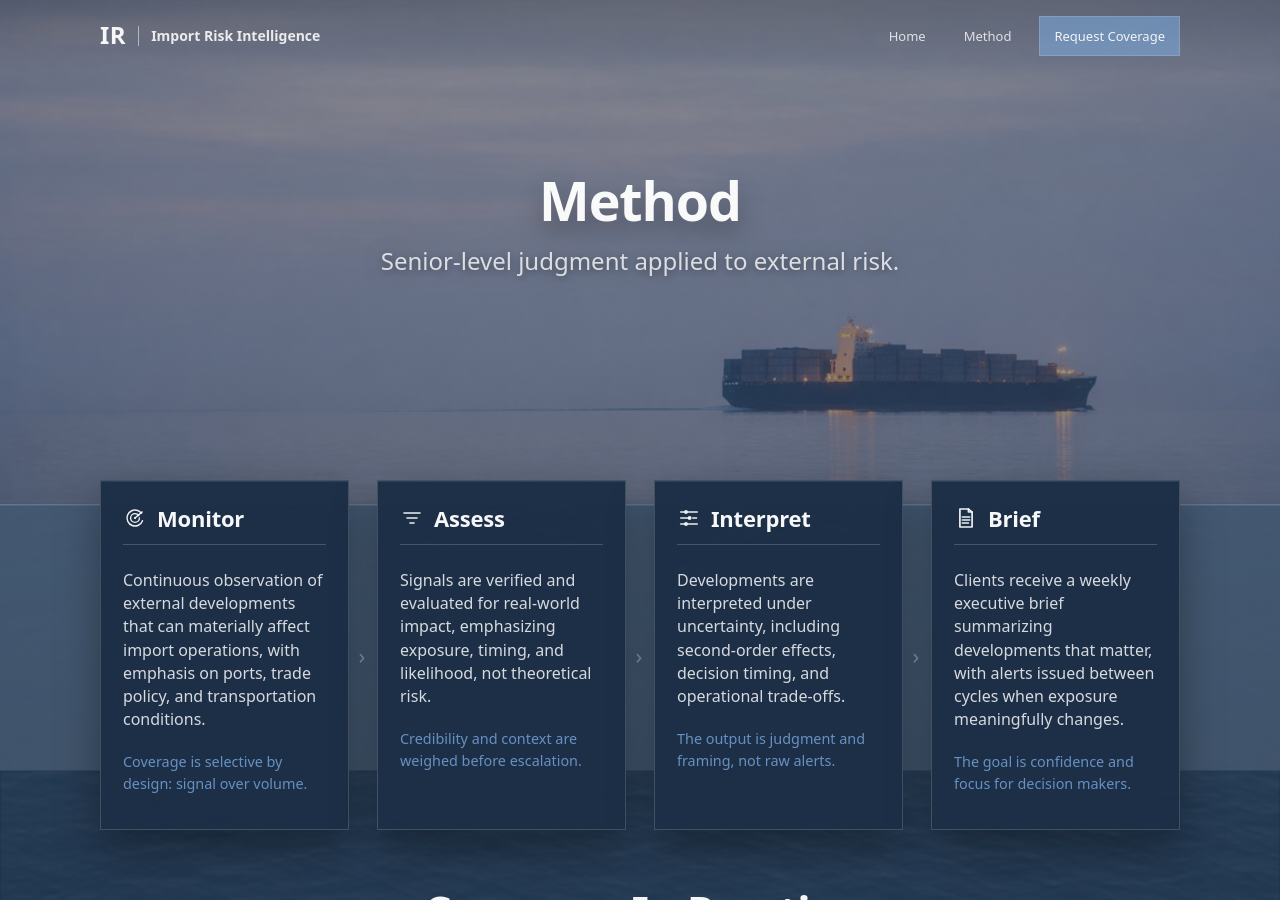
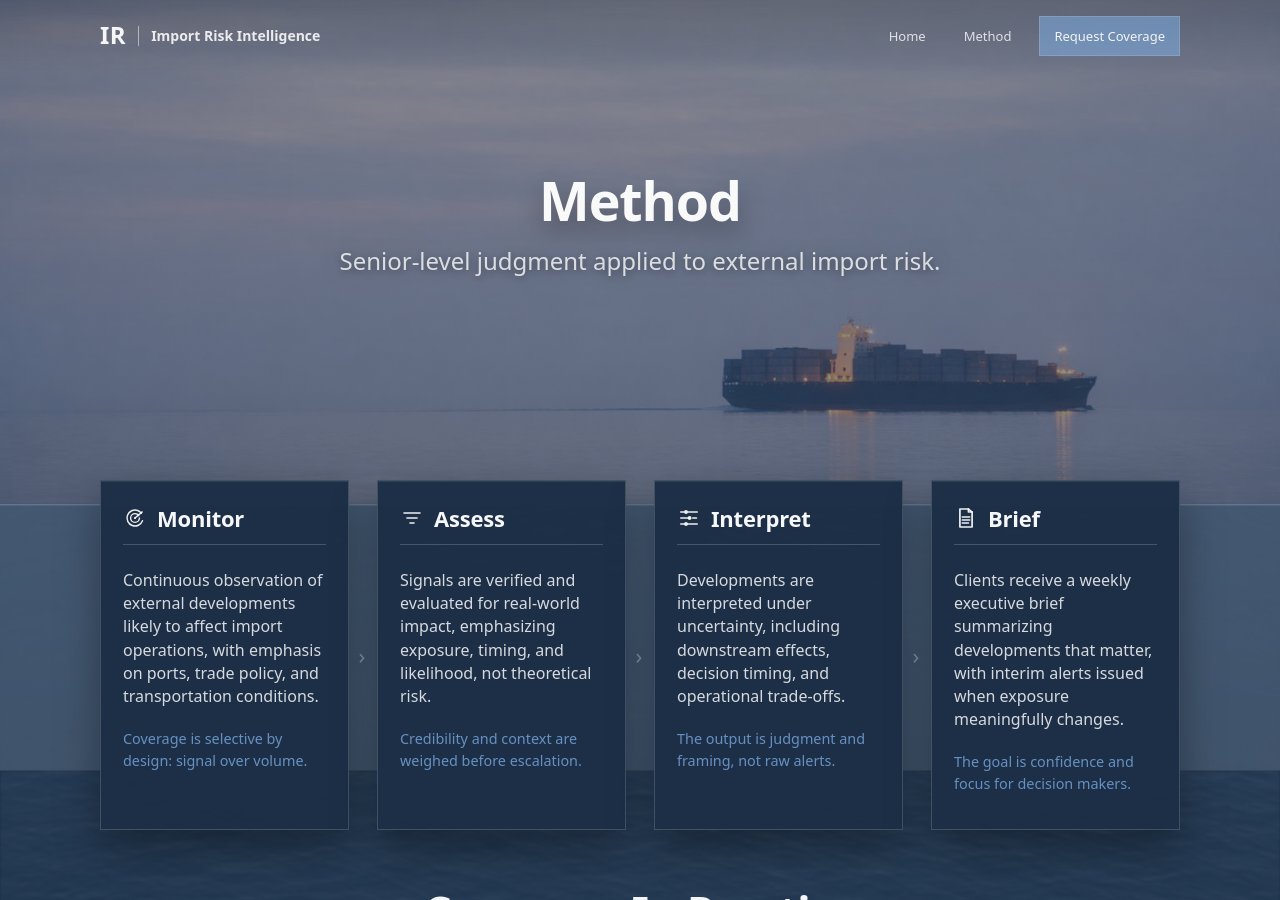
Before and after one commit to importrisk/import-risk-intelligence-site, a Jekyll site: the page built from method.html, in a window 1280 px wide and 900 px high. Built offline with Jekyll 4.4.1, drawn with Linux system fonts in a browser that asks for light colours; some of the changed text lies outside the part shown.

Commit message:
Update method.html

```diff
--- a/method.html
+++ b/method.html
@@ -16,7 +16,7 @@ css: /method.css?v=100
     <div class="container">
       <div class="method-hero-inner">
         <h1 class="hero-title">Method</h1>
-        <p class="hero-subtitle">Senior-level judgment applied to external risk.</p>
+        <p class="hero-subtitle">Senior-level judgment applied to external import risk.</p>
         </p>
       </div>
     </div>
@@ -48,7 +48,7 @@ css: /method.css?v=100
             </header>
 
             <p class="mf-description">
-              Continuous observation of external developments that can materially affect
+              Continuous observation of external developments likely to affect
               import operations, with emphasis on ports, trade policy, and transportation conditions.
             </p>
 
@@ -108,7 +108,7 @@ css: /method.css?v=100
             </header>
 
             <p class="mf-description">
-              Developments are interpreted under uncertainty, including second-order effects,
+              Developments are interpreted under uncertainty, including downstream effects,
               decision timing, and operational trade-offs.
             </p>
 
@@ -139,9 +139,7 @@ css: /method.css?v=100
             </header>
 
             <p class="mf-description">
-              Clients receive a weekly executive brief summarizing developments
-              that matter, with alerts issued between cycles when exposure
-              meaningfully changes.
+              Clients receive a weekly executive brief summarizing developments that matter, with interim alerts issued when exposure meaningfully changes.
             </p>
 
             <p class="mf-subtle">
```
Also changed, not shown: other parts of method.html (+4 -5 lines).
